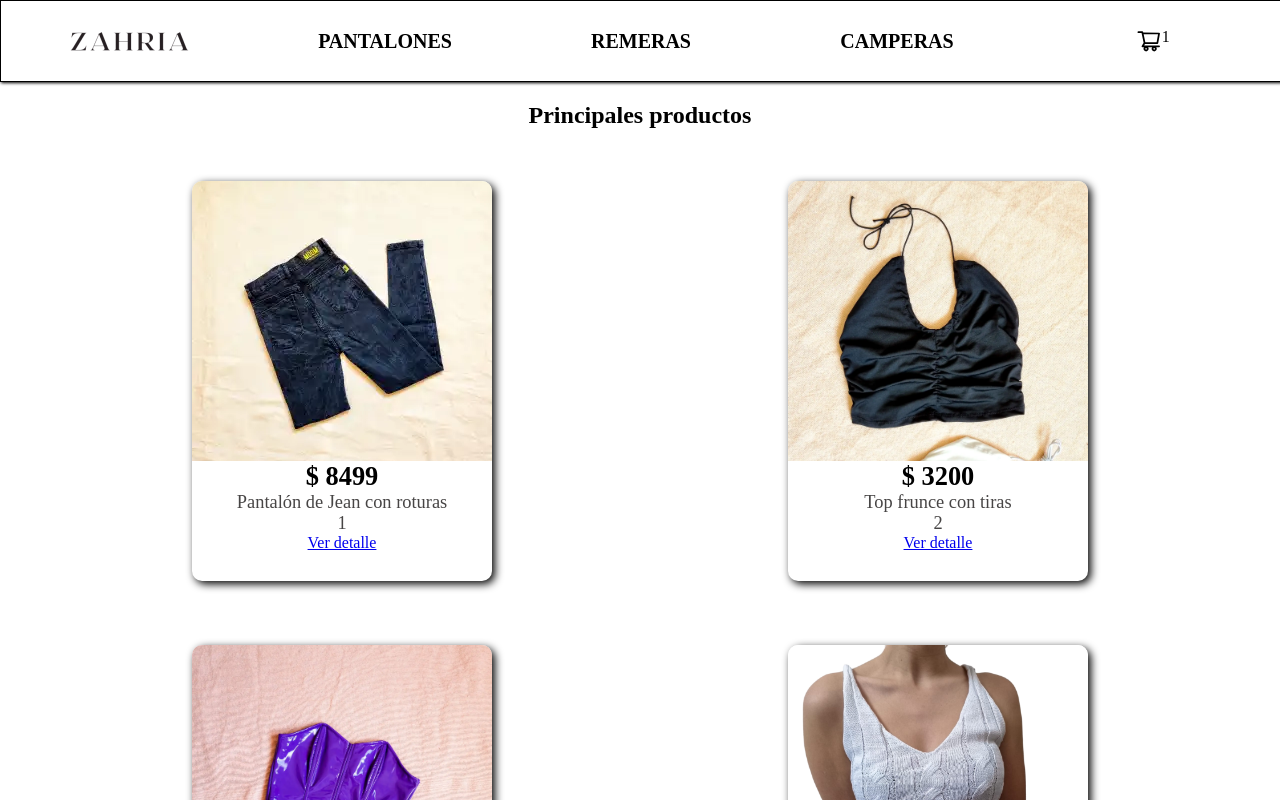
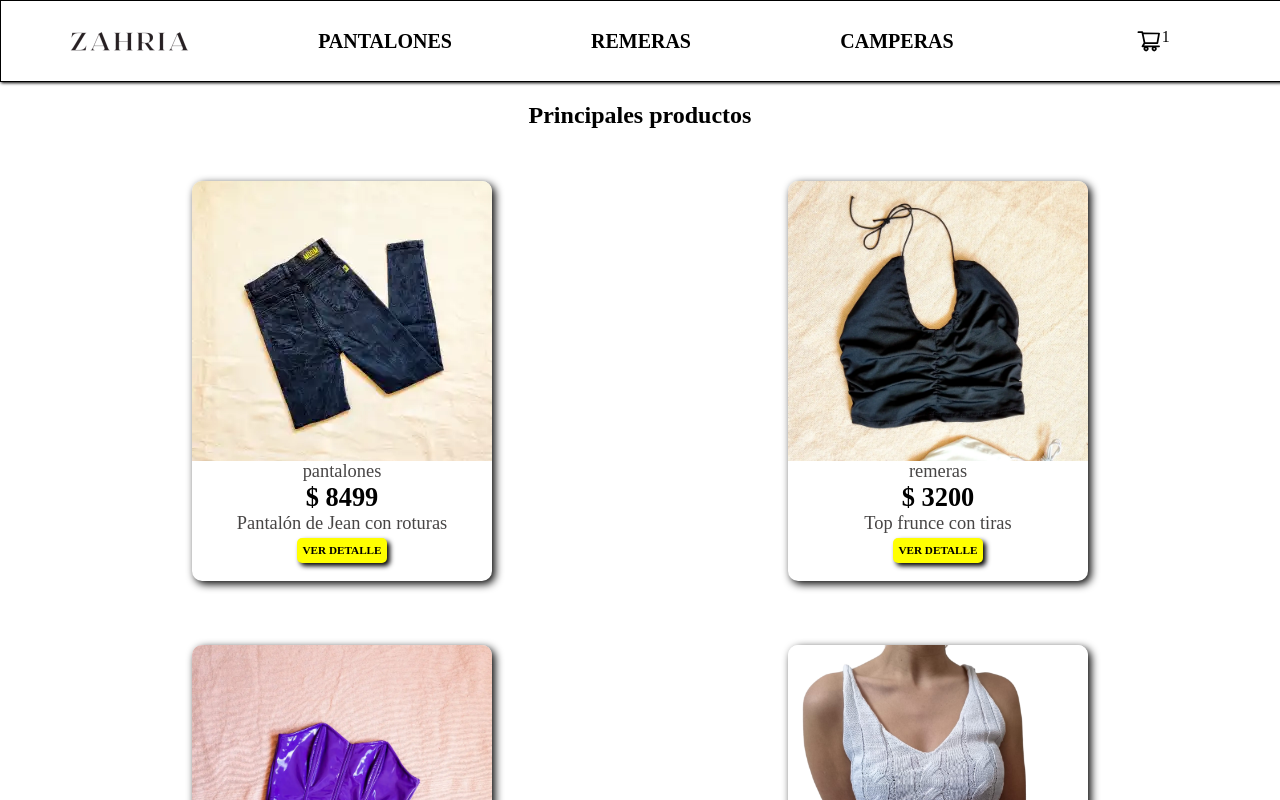
Before and after one commit to MHmolesini/coder-react, a React (Vite) app: page / in a window 1280 px wide. Shown: the top 800 px of the page. Built offline with nearby package versions, Linux system fonts and the light colour scheme; no server answers.

Commit message:
estilos a las cards

```diff
--- a/src/App.jsx
+++ b/src/App.jsx
@@ -4,9 +4,9 @@ import { NavBar } from './components/NavBar'
 import { ItemListContainer } from './components/ItemListContainer'
 //import { ItemCount} from './components/ItemCount/index'
 //import { Vista } from './components/Vista'
-import { Promesas } from './components/Promesas/index'
-import { Fetch } from './components/Fetch/index'
-import { AsyncAwait } from './components/Fetch/asyncAwait'
+// import { Promesas } from './components/Promesas/index'
+// import { Fetch } from './components/Fetch/index'
+// import { AsyncAwait } from './components/Fetch/asyncAwait'
 
 import { ItemDetailContainer } from './components/ItemDetailContainer'
 //import {Mensaje} from './components/Patrones/Mensaje'
@@ -18,7 +18,6 @@ import { ItemDetailContainer } from './components/ItemDetailContainer'
 // 1) Instalamos: npm install react-router-dom
 // 2) Importamos en nuestra APP los siguientes componentes de la libreria: BrowserRoyter, Route, Routes
 
-import {Home} from './components/Home'
 // import {Camperas} from './components/Camperas'
 
 import { BrowserRouter, Routes, Route } from 'react-router-dom'
@@ -62,9 +61,9 @@ function App() {
       <ItemDetailContainer/> */}
 
 
-      <Promesas/>
-      <Fetch/>
-      <AsyncAwait/>
+      {/* <Promesas/> */}
+      {/* <Fetch/>
+      <AsyncAwait/> */}
 
       {/* {
         <NuevoComponente/>
--- a/src/components/Home/index.jsx
+++ /dev/null
@@ -1,7 +0,0 @@
-import React from 'react'
-
-export const Home = () => {
-  return (
-    <div>Home</div>
-  )
-}
--- a/src/components/Item/index.jsx
+++ b/src/components/Item/index.jsx
@@ -2,7 +2,7 @@ import React from 'react'
 import { Link } from 'react-router-dom'
 import './item.css'
 
-export const Item = ({id, productName, price, productImage}) => {
+export const Item = ({id, productName, price, productImage, categories}) => {
   return (
     <>
         <div className='card'>
@@ -10,10 +10,12 @@ export const Item = ({id, productName, price, productImage}) => {
                 <img src={productImage} alt={productName} />
             </div>
             <div className="card__description">
+                <p>{categories}</p>
                 <p className="card__description__price">$ {price}</p>
                 <p>{productName}</p>
-                <p>{id}</p>
-                <Link to={`/item/${id}`}>Ver detalle</Link>
+                <div className='itemBoton'>
+                  <Link className='itemBotonLink' to={`/item/${id}`}>Ver detalle</Link>
+                </div>
             </div>
         </div>
     </>
--- a/src/components/Item/item.css
+++ b/src/components/Item/item.css
@@ -51,18 +51,36 @@
     display: none;
 }
 
-.card .card__description button {
-    background-color: #ba95ca;
-    color: white;
+.card .card__description .itemBoton {
+    background-color: yellow;
     font-weight: 700;
-    height: 2.2rem;
-    width: 7rem;
+    height: 25px;
+    margin: 0 auto;
+    display: flex;
+    align-items: center;
+    justify-content: center;
+    width: 90px;
     text-align: center;
-    border-radius: 3px;
-    border: none;
+    border-radius: 5px;
     box-shadow: 3px 3px 5px black;
     cursor: pointer;
     margin-top: 0.25rem;
+}
+
+.card .card__description .itemBoton .itemBotonLink {
+    color: black;
+    text-decoration: none;
+    text-transform: uppercase;
+    font-size: 0.7rem;
+}
+
+.card .card__description .itemBoton:hover {
+    background-color: #535bf2;
+    box-shadow: 4px 4px 7px black;
+}
+
+.card .card__description .itemBoton:hover .itemBotonLink {
+    color: white;
 }
 
 .card .card__description button:hover {
```
